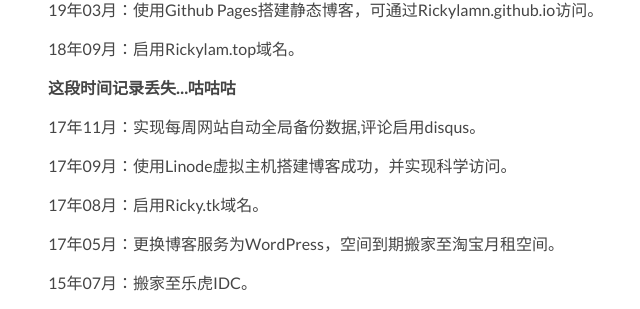
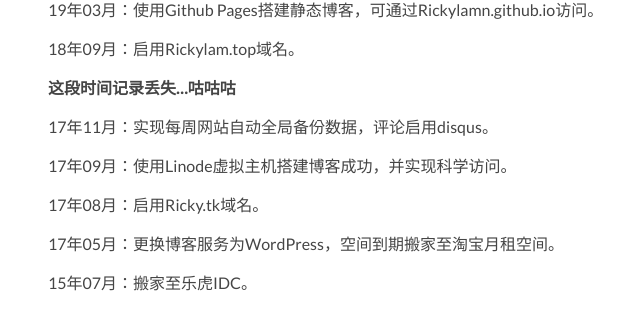
Before and after one commit to Rickylamn/Rickylamn.github.io, a Jekyll site: the page built from about.md, in a window 1280 px wide. Shown: the part 865-1174 px from the top of the page, without its empty margins (222-862 px from the left). Built offline with Jekyll 4.4.1, drawn with Linux system fonts in a browser that asks for light colours; nearby versions of some CDN libraries.

Commit message:
关于我

```diff
--- a/about.md
+++ b/about.md
@@ -45,7 +45,7 @@ permalink: /about/
 
 **这段时间记录丢失...咕咕咕**
 
-17年11月：实现每周网站自动全局备份数据,评论启用disqus。
+17年11月：实现每周网站自动全局备份数据，评论启用disqus。
 
 17年09月：使用Linode虚拟主机搭建博客成功，并实现科学访问。
 
```
